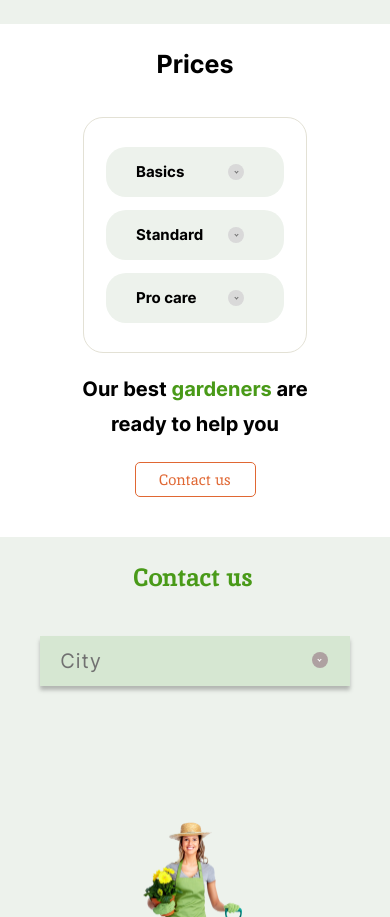
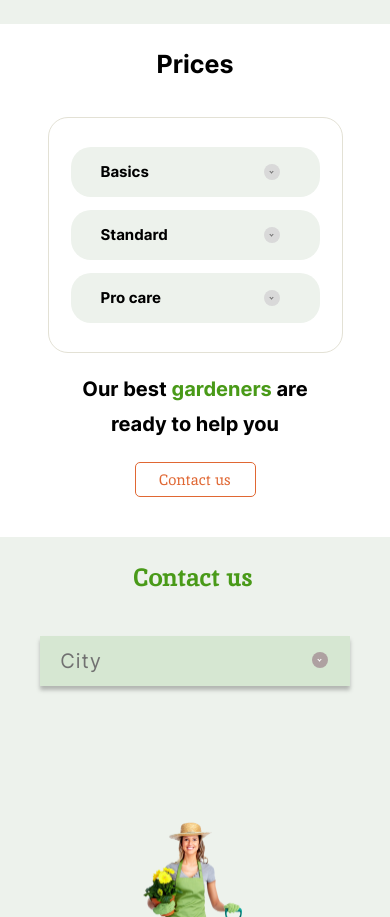
Before and after one commit to vulGUN/plants, a plain HTML site: page index.html in a window 390 px wide. Shown: the part 4012-4929 px from the top of the page. Drawn offline with nearby package versions, Linux system fonts and the light colour scheme.

Commit message:
feat: change prices-tarrifs width

```diff
--- a/css/media.css
+++ b/css/media.css
@@ -546,7 +546,7 @@
   }
 
   .prices-tariffs {
-    max-width: 224px;
+    max-width: 295px;
     padding: 29px 22px;
   }
 
--- a/index.js
+++ b/index.js
@@ -1,5 +1,3 @@
-console.log('Самооценка работы: 100 баллов.');
-
 // Бургер меню
 
 const burgerBtn = document.querySelector('.burger-btn'),
@@ -38,7 +36,7 @@ document.addEventListener('click', (e) => {
   }
 });
 
-// Раздел Service (идиотское решение, переделаю когда додумаюсь как)
+// Раздел Service
 
 const serviceBtn = document.querySelector('.service-buttons'),
   btn = document.querySelectorAll('.service-btn'),
```
